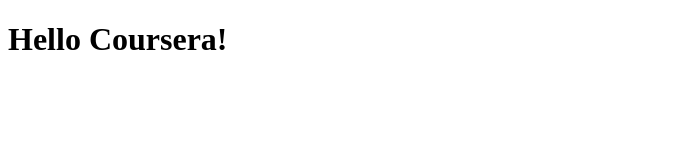
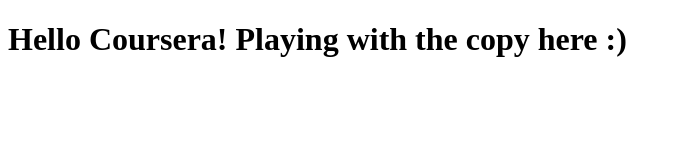
Before and after one commit to victorialagutski/coursera-test, a plain HTML site: page site/index.html in a window 1280 px wide. Shown: the whole page, without its empty margins (0-681 px from the left). Drawn offline with Linux system fonts and the light colour scheme.

Commit message:
Small addition to our page content

```diff
--- a/site/index.html
+++ b/site/index.html
@@ -5,6 +5,6 @@
      <title>Hello Coursera!</title>
    </head>
    <body>
-     <h1>Hello Coursera!</h1>
+     <h1>Hello Coursera! Playing with the copy here :) </h1>
    </body>
  </html>
```
